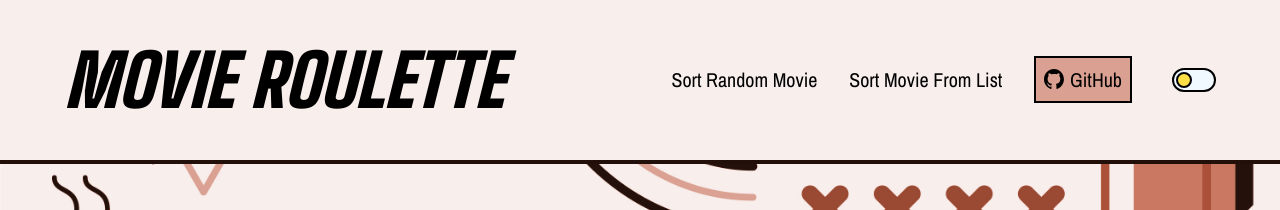
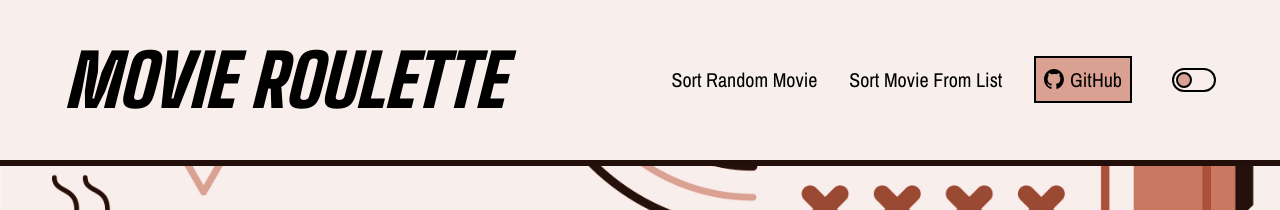
Before and after one commit to gusvsconcelos/movie-roulette, a React (Vite) app: page / in a window 1280 px wide. Shown: the top 210 px of the page. Built offline with nearby package versions, Linux system fonts and the light colour scheme; no server answers.

Commit message:
minor design adjustments

```diff
--- a/src/components/ui/ToggleSwitch.tsx
+++ b/src/components/ui/ToggleSwitch.tsx
@@ -2,7 +2,7 @@ export function ToggleSwitch() {
   return (
     <label className='absolute right-16 inline-flex items-center cursor-pointer'>
       <input type='checkbox' value='' className='sr-only peer' />
-      <div className="w-11 h-6 rounded-full border-2 border-black bg-sky-50  peer-checked:bg-sky-950 after:content-[''] after:absolute after:top-[4px] after:left-[4px] after:w-4 after:h-4 after:bg-yellow-300 peer-checked:after:bg-slate-300 after:rounded-full after:border-2 after:border-black after:transition-all peer-checked:after:translate-x-5 "></div>
+      <div className="w-11 h-6 rounded-full border-2 border-black bg-[#F8EEEC]  peer-checked:bg-[#061012] peer-checked:border-[#DAEEF4] after:content-[''] after:absolute after:top-[4px] after:left-[4px] after:w-4 after:h-4 after:bg-[#DAA192] peer-checked:after:bg-[#54ADC5] after:rounded-full after:border-2 after:border-black peer-checked:after:border-[#DAEEF4] after:transition-all peer-checked:after:translate-x-5 "></div>
       <span className='invisible absolute z-10 w-24 top-full left-0 ml-[-60%] mt-2 p-2 bg-black text-[#F8EEEC] text-center font-ui antialiased peer-hover:visible'>
         Dark Mode
       </span>
--- a/tailwind.config.js
+++ b/tailwind.config.js
@@ -8,7 +8,7 @@ export default {
       },
       boxShadow: {
         brute: '6px 6px 0 rgb(35 15 10)',
-        header: '0 4px 0 rgb(35 15 10)',
+        header: '0 6px 0 rgb(35 15 10)',
         button: '4px 4px 0 rgb(35 15 10)',
       },
       fontFamily: {
```
